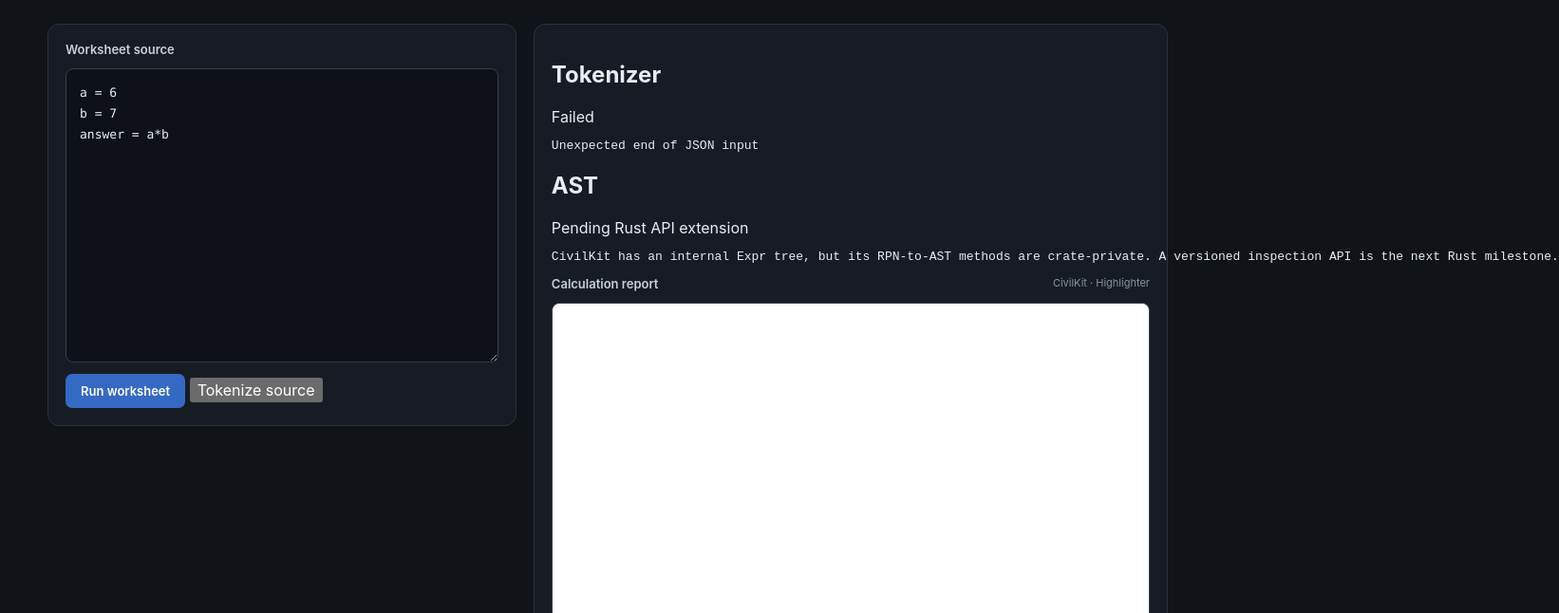
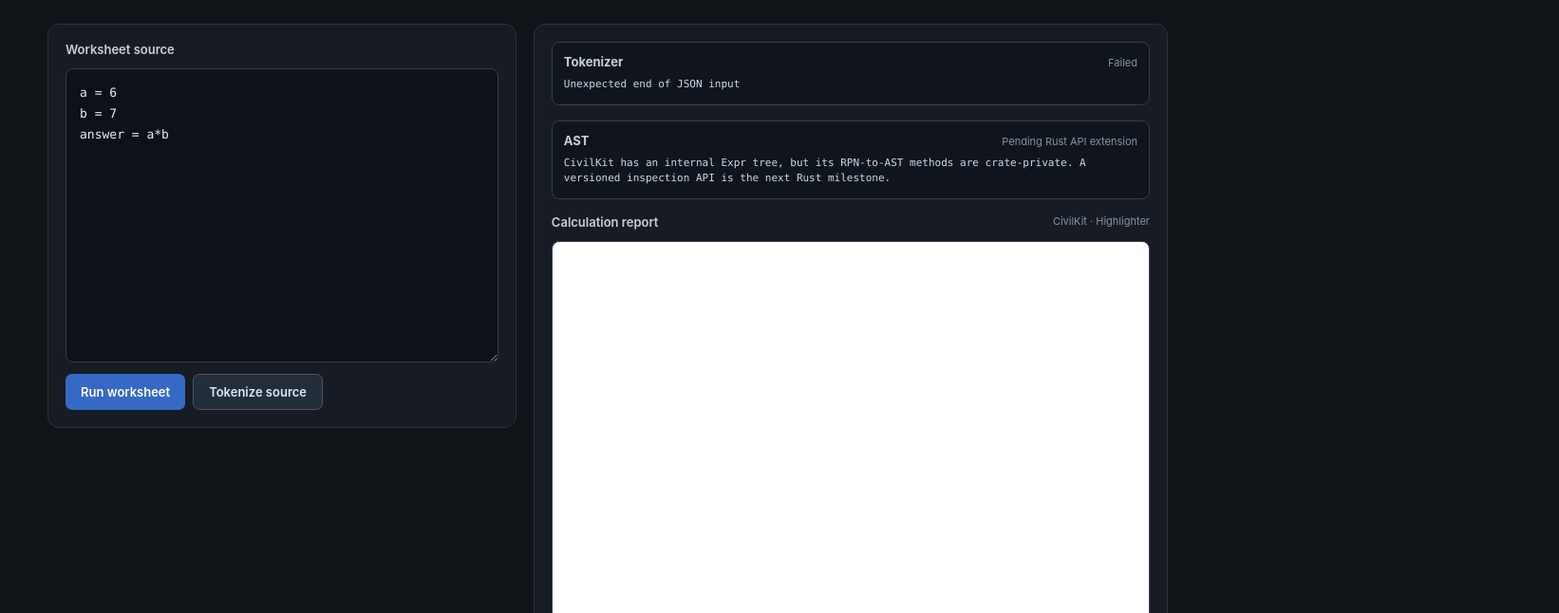
Before and after one commit to Mujshanan/Jabr-cli, a website built with Vite: page engine-test.html in a window 1280 px wide. Shown: the part 82-728 px from the top of the page at 95% size, 1642 px wide, since content can reach past the window. Built offline with nearby package versions, Linux system fonts and the light colour scheme.

Commit message:
style: add tokenizer and AST inspector panels

```diff
--- a/src/interactive/engine-test.css
+++ b/src/interactive/engine-test.css
@@ -22,8 +22,15 @@ button, textarea { font: inherit; }
 .engine-test__editor label, .engine-test__result-heading label { display: block; margin-bottom: 12px; color: #c8d0dc; font-size: 13px; font-weight: 600; }
 #worksheet-source { display: block; width: 100%; min-height: 310px; resize: vertical; padding: 14px; border: 1px solid #343e4d; border-radius: 8px; outline: none; background: #0e1218; color: #e8edf4; font: 13px/1.7 ui-monospace, SFMono-Regular, Consolas, monospace; tab-size: 4; }
 #worksheet-source:focus { border-color: #729be8; }
-#run-worksheet { margin-top: 12px; padding: 10px 16px; border: 0; border-radius: 7px; background: #356ac4; color: white; font-size: 13px; font-weight: 600; cursor: pointer; }
-#run-worksheet:disabled { opacity: .5; cursor: wait; }
+.engine-test__actions { display: flex; flex-wrap: wrap; gap: 8px; }
+.engine-test__actions button { margin-top: 12px; padding: 10px 16px; border: 0; border-radius: 7px; background: #356ac4; color: white; font-size: 13px; font-weight: 600; cursor: pointer; }
+#run-worksheet:disabled, #inspect-tokens:disabled { opacity: .5; cursor: wait; }
+#inspect-tokens { padding: 10px 16px; border: 1px solid #46556b; border-radius: 7px; background: #242d3a; color: #dce7f7; font-size: 13px; font-weight: 600; cursor: pointer; }
+.engine-inspector { margin: 0 0 16px; padding: 12px; border: 1px solid #343e4d; border-radius: 8px; background: #10151d; }
+.engine-inspector__heading { display: flex; justify-content: space-between; gap: 12px; align-items: baseline; }
+.engine-inspector h2 { margin: 0 0 8px; color: #c8d0dc; font-size: 13px; }
+.engine-inspector__heading span { color: #8793a4; font-size: 11px; }
+.engine-inspector pre { max-height: 260px; overflow: auto; margin: 0; color: #cbd7e8; white-space: pre-wrap; overflow-wrap: anywhere; font: 11px/1.5 ui-monospace, SFMono-Regular, Consolas, monospace; }
 .engine-test__result-heading { display: flex; justify-content: space-between; gap: 12px; }
 #engine-version { color: #8793a4; font-size: 11px; }
 #engine-report { display: block; width: 100%; height: 440px; border: 1px solid #343e4d; border-radius: 8px; background: white; }
```
